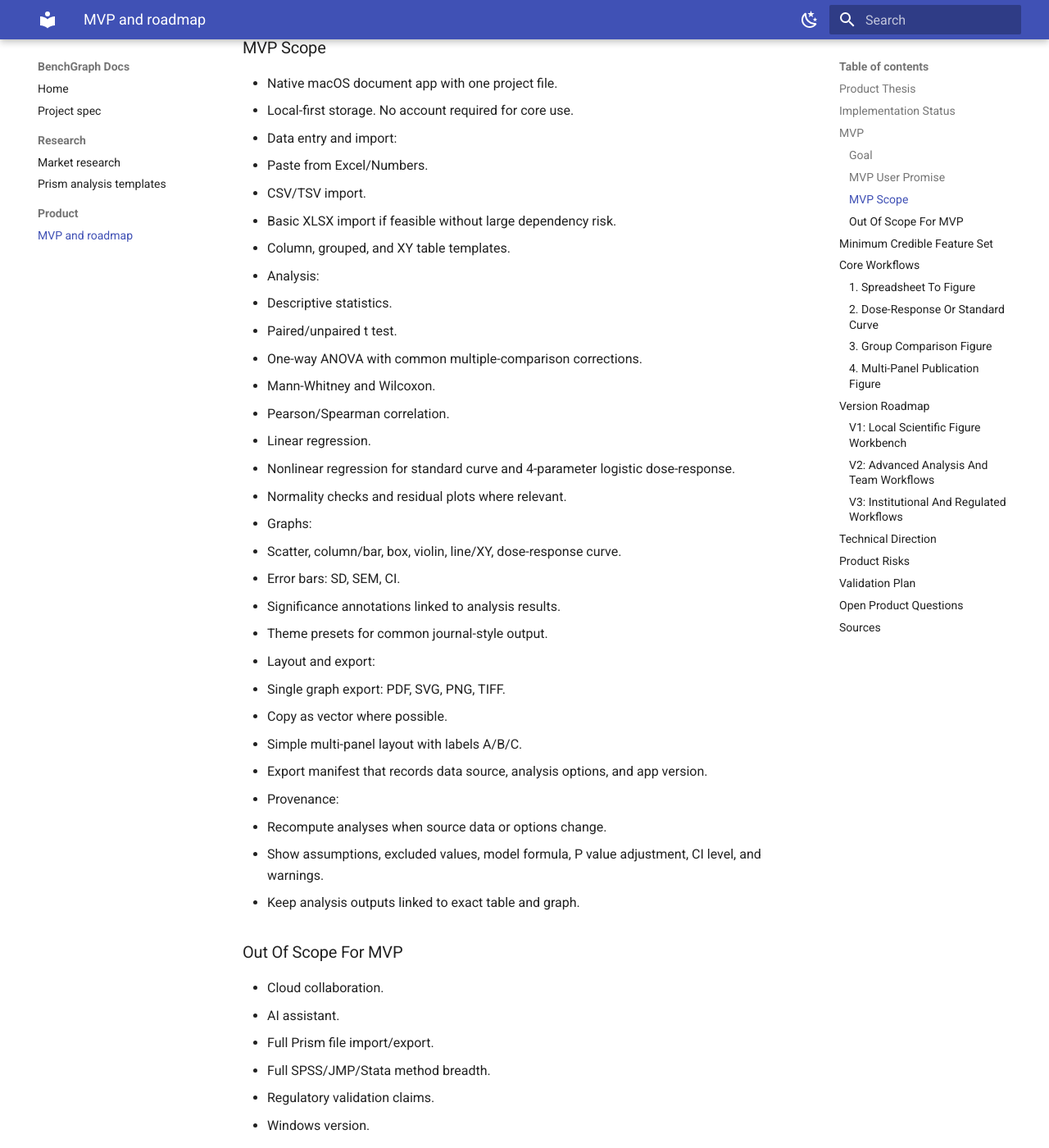
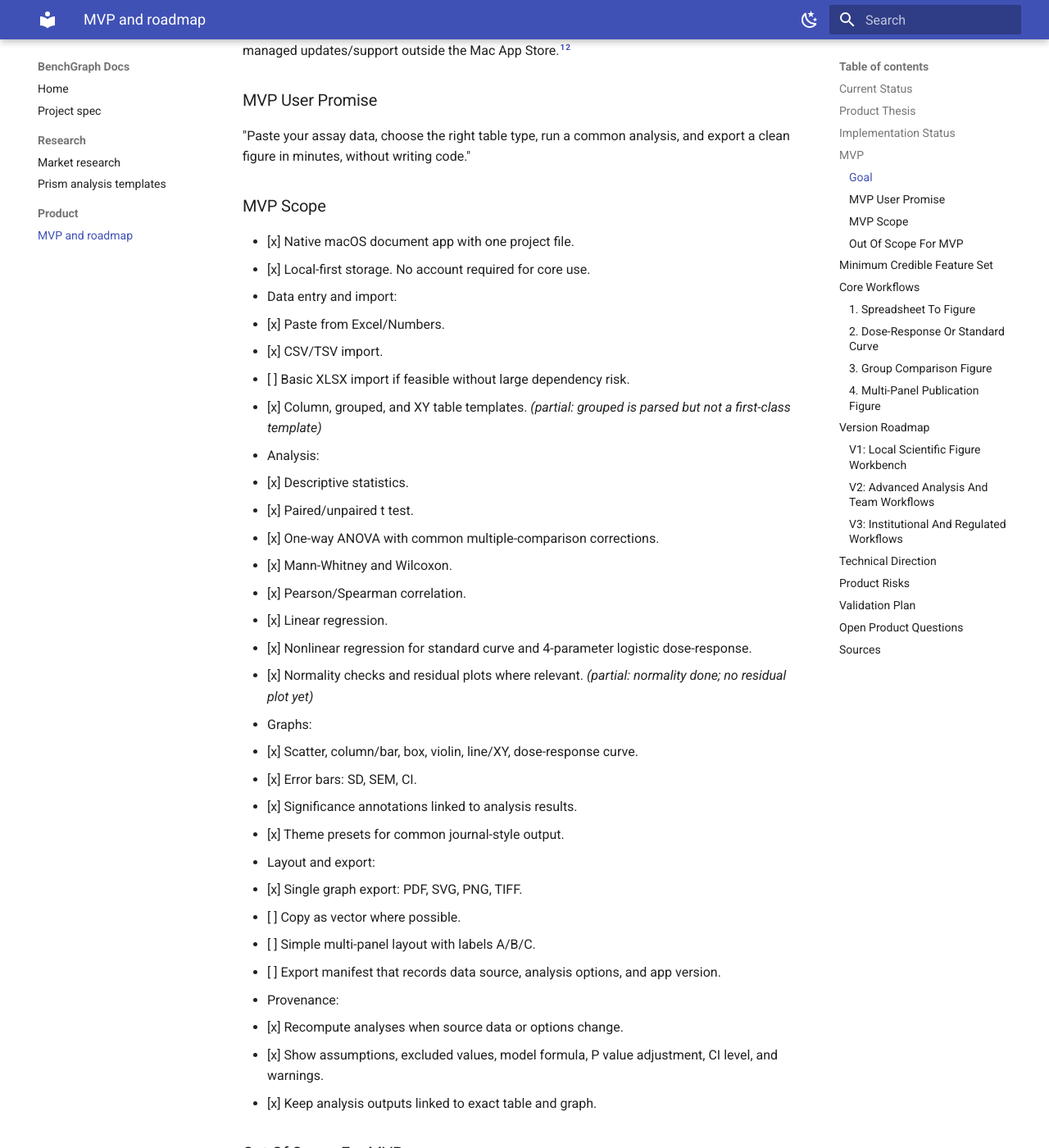
Before and after one commit to stacyshcherbakova/benchgraph, an MkDocs documentation site: the page built from docs/product/mvp-roadmap.md, in a window 1280 px wide and 1400 px high, scrolled down 1920 px. Shown: the whole window at 82% size. Built offline with MkDocs 1.6.1 and Material for MkDocs 9.7.7, drawn with Linux system fonts in a browser that asks for light colours; some of the changed text lies outside the part shown.

Commit message:
Sync docs to current build status; tick MVP scope and stages
Add a Current Status block and convert the MVP Scope, Minimum Credible
Feature Set, and Version Roadmap to ticked checklists reflecting the
implemented build (29 done, 5 todo, 4 partial). Refresh the status table
(56 tests, box/violin in the graphs row). Update README export/test/run
notes for box/violin, significance brackets, themes, and multi-format
export, and correct the stale 'no implementation code' note in
docs/README.md.

Each tick was verified against the source: the remaining todo items
(XLSX, multi-panel layout, export manifest, copy-as-vector, undo/redo)
have no matching code.

```diff
--- a/docs/product/mvp-roadmap.md
+++ b/docs/product/mvp-roadmap.md
@@ -3,6 +3,14 @@
 Source check date: 2026-05-28.
 
 Working name: BenchGraph. Provisional.
+
+## Current Status
+
+**Stage: MVP build phase, working toward V1.** The analysis, graphs, export, and
+provenance core of the MVP is essentially complete. Remaining MVP gaps:
+XLSX import, an editable data table + undo/redo, multi-panel layout + export
+manifest, copy-as-vector, residual plots, and a signed/notarized DMG. See the
+ticked [MVP Scope](#mvp-scope) and [Version Roadmap](#version-roadmap) below.
 
 ## Product Thesis
 
@@ -27,7 +36,7 @@ The analysis engine is verified by 39 tests against independent SciPy references
 | Pearson / Spearman, linear regression | Done |
 | 4PL dose-response + standard-curve interpolation | Done |
 | Normality test (D'Agostino-Pearson) | Done |
-| Graphs: scatter, bar+error, XY, dose-response curve | Done |
+| Graphs: scatter, bar+error, box, violin, XY, dose-response curve | Done |
 | Export: SVG, PDF, PNG, TIFF | Done |
 | Project file (`.benchgraph`, versioned JSON, save/open) | Done |
 | Live provenance (assumptions, warnings, excluded, formula) | Done |
@@ -51,36 +60,36 @@ Apple's direct macOS distribution path requires Developer ID signing, notarizati
 
 ### MVP Scope
 
-- Native macOS document app with one project file.
-- Local-first storage. No account required for core use.
+- [x] Native macOS document app with one project file.
+- [x] Local-first storage. No account required for core use.
 - Data entry and import:
-  - Paste from Excel/Numbers.
-  - CSV/TSV import.
-  - Basic XLSX import if feasible without large dependency risk.
-  - Column, grouped, and XY table templates.
+  - [x] Paste from Excel/Numbers.
+  - [x] CSV/TSV import.
+  - [ ] Basic XLSX import if feasible without large dependency risk.
+  - [x] Column, grouped, and XY table templates. *(partial: grouped is parsed but not a first-class template)*
 - Analysis:
-  - Descriptive statistics.
-  - Paired/unpaired t test.
-  - One-way ANOVA with common multiple-comparison corrections.
-  - Mann-Whitney and Wilcoxon.
-  - Pearson/Spearman correlation.
-  - Linear regression.
-  - Nonlinear regression for standard curve and 4-parameter logistic dose-response.
-  - Normality checks and residual plots where relevant.
+  - [x] Descriptive statistics.
+  - [x] Paired/unpaired t test.
+  - [x] One-way ANOVA with common multiple-comparison corrections.
+  - [x] Mann-Whitney and Wilcoxon.
+  - [x] Pearson/Spearman correlation.
+  - [x] Linear regression.
+  - [x] Nonlinear regression for standard curve and 4-parameter logistic dose-response.
+  - [x] Normality checks and residual plots where relevant. *(partial: normality done; no residual plot yet)*
 - Graphs:
-  - Scatter, column/bar, box, violin, line/XY, dose-response curve.
-  - Error bars: SD, SEM, CI.
-  - Significance annotations linked to analysis results.
-  - Theme presets for common journal-style output.
+  - [x] Scatter, column/bar, box, violin, line/XY, dose-response curve.
+  - [x] Error bars: SD, SEM, CI.
+  - [x] Significance annotations linked to analysis results.
+  - [x] Theme presets for common journal-style output.
 - Layout and export:
-  - Single graph export: PDF, SVG, PNG, TIFF.
-  - Copy as vector where possible.
-  - Simple multi-panel layout with labels A/B/C.
-  - Export manifest that records data source, analysis options, and app version.
+  - [x] Single graph export: PDF, SVG, PNG, TIFF.
+  - [ ] Copy as vector where possible.
+  - [ ] Simple multi-panel layout with labels A/B/C.
+  - [ ] Export manifest that records data source, analysis options, and app version.
 - Provenance:
-  - Recompute analyses when source data or options change.
-  - Show assumptions, excluded values, model formula, P value adjustment, CI level, and warnings.
-  - Keep analysis outputs linked to exact table and graph.
+  - [x] Recompute analyses when source data or options change.
+  - [x] Show assumptions, excluded values, model formula, P value adjustment, CI level, and warnings.
+  - [x] Keep analysis outputs linked to exact table and graph.
 
 ### Out Of Scope For MVP
 
@@ -97,15 +106,15 @@ Apple's direct macOS distribution path requires Developer ID signing, notarizati
 
 The product is credible only if it has:
 
-- A polished Mac-native data table and graph editing experience.
-- Accurate calculations for included tests, with independent test fixtures.
-- Dose-response and standard-curve workflows.
-- Robust import/paste from spreadsheet data.
-- High-quality vector export.
-- Persistent project files that reopen exactly.
-- Linked data -> analysis -> graph updates.
-- Clear warnings for invalid assumptions, missing data, unequal group sizes, and ambiguous repeated-measures structure.
-- Undo/redo across table, analysis, and graph edits.
+- [x] A polished Mac-native data table and graph editing experience. *(partial: read-only parsed preview + raw-text editor; no editable spreadsheet grid)*
+- [x] Accurate calculations for included tests, with independent test fixtures.
+- [x] Dose-response and standard-curve workflows.
+- [x] Robust import/paste from spreadsheet data. *(partial: CSV/TSV/paste done; XLSX not yet)*
+- [x] High-quality vector export.
+- [x] Persistent project files that reopen exactly.
+- [x] Linked data -> analysis -> graph updates.
+- [x] Clear warnings for invalid assumptions, missing data, unequal group sizes, and ambiguous repeated-measures structure.
+- [ ] Undo/redo across table, analysis, and graph edits.
 
 ## Core Workflows
 
@@ -149,6 +158,8 @@ The product is credible only if it has:
 
 ### V1: Local Scientific Figure Workbench
 
+**Status: In progress (active target) — MVP scope not yet complete.**
+
 Target: solo researchers and small labs.
 
 - Complete MVP scope.
@@ -162,6 +173,8 @@ Target: solo researchers and small labs.
 - Basic sample-size/power calculators.
 
 ### V2: Advanced Analysis And Team Workflows
+
+**Status: Not started.**
 
 Target: labs, core facilities, and small biotech teams.
 
@@ -177,6 +190,8 @@ Target: labs, core facilities, and small biotech teams.
 - Better audit log for data edits and analysis option changes.
 
 ### V3: Institutional And Regulated Workflows
+
+**Status: Not started.**
 
 Target: larger biotech/pharma/clinical research groups.
 
```
Also changed, not shown: other parts of docs/product/mvp-roadmap.md (+2 -1 lines), README.md (+7 -4 lines), docs/README.md (+2 -2 lines).
